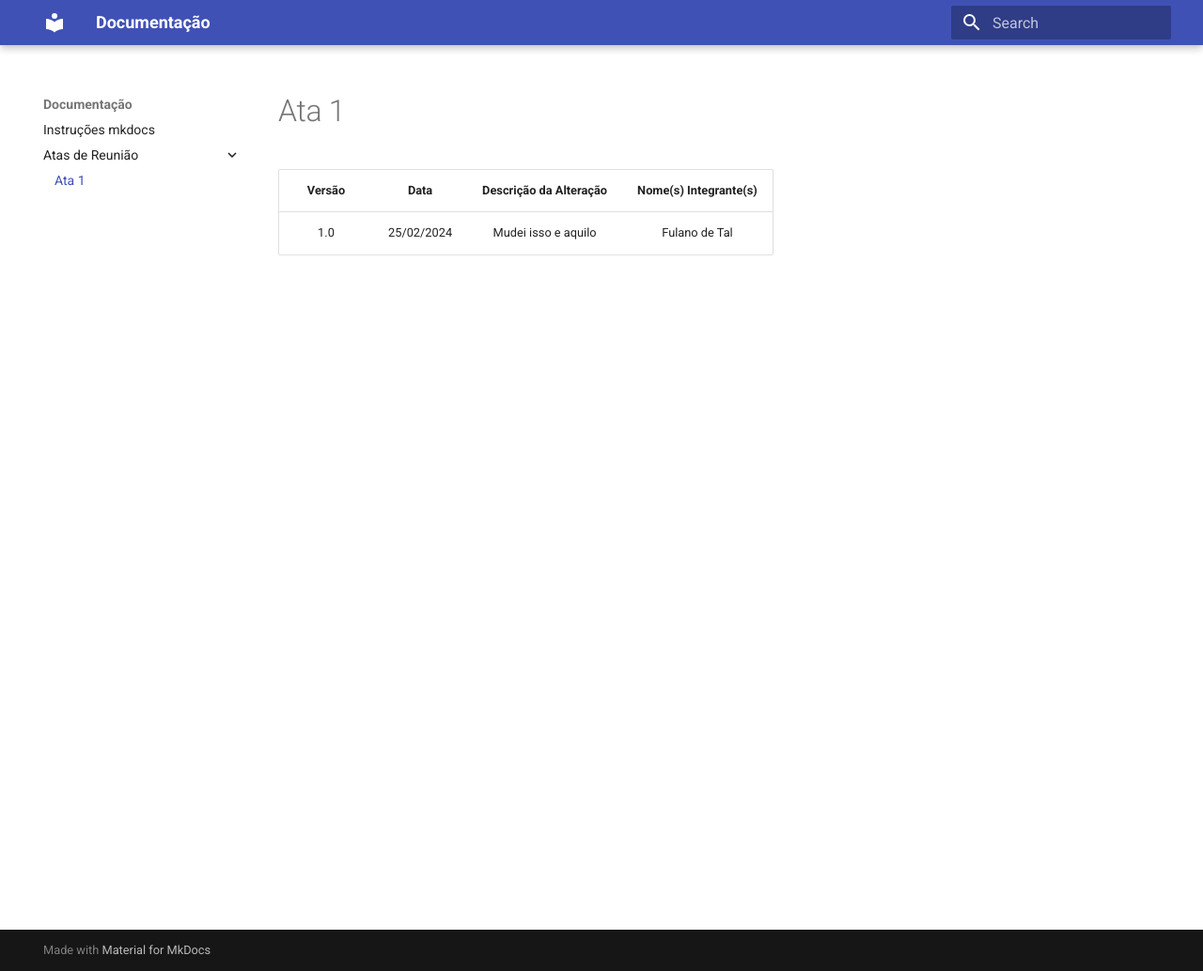
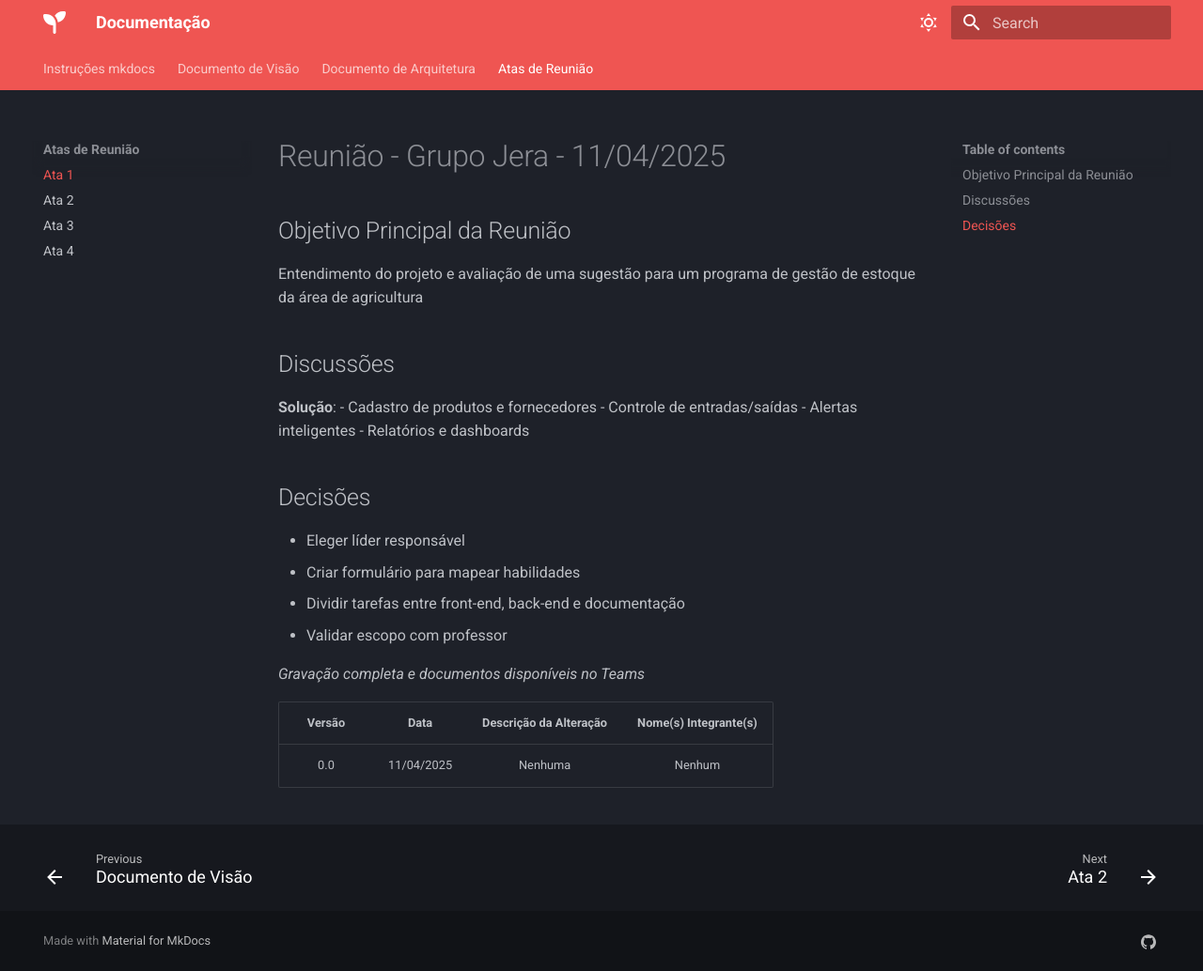
Before and after one commit to FGA0138-MDS-Ajax/2025.1-Jera, an MkDocs documentation site: the page built from docs/atas-reuniao/ata-reuniao-1.md, in a window 1280 px wide and 1034 px high. Shown: the whole window at 94% size. Built offline with MkDocs 1.6.1 and Material for MkDocs 9.7.7, drawn with Linux system fonts in a browser that asks for light colours.

Commit message:
Atualiza documentacao com abas e atas

```diff
--- a/docs/atas-reuniao/ata-reuniao-1.md
+++ b/docs/atas-reuniao/ata-reuniao-1.md
@@ -1,3 +1,24 @@
+# Reunião - Grupo Jera - 11/04/2025
+
+## Objetivo Principal da Reunião
+Entendimento do projeto e avaliação de uma sugestão para um programa de gestão de estoque da área de agricultura
+
+## Discussões
+**Solução**:
+- Cadastro de produtos e fornecedores
+- Controle de entradas/saídas
+- Alertas inteligentes
+- Relatórios e dashboards
+
+
+## Decisões
+- Eleger líder responsável
+- Criar formulário para mapear habilidades
+- Dividir tarefas entre front-end, back-end e documentação
+- Validar escopo com professor
+
+*Gravação completa e documentos disponíveis no Teams*
+
 | Versão | Data | Descrição da Alteração | Nome(s) Integrante(s) |
 | :----: | :--: | :--------------------: | :-------------------: |
-| 1.0 | 25/02/2024 | Mudei isso e aquilo | Fulano de Tal |
+| 0.0 | 11/04/2025 | Nenhuma | Nenhum |
--- a/mkdocs.yml
+++ b/mkdocs.yml
@@ -2,8 +2,55 @@ site_name: Documentação
 
 nav:
   - Instruções mkdocs: "index.md"
+  - Documento de Visão: "doc-visao/visao-produto.md"
+  - Documento de Arquitetura: "doc-arq/rep-arquitetural"
   - Atas de Reunião:
-    - Ata 1: "atas-reuniao/ata-reuniao-1.md"
+      - Ata 1: "atas-reuniao/ata-reuniao-1.md"
+      - Ata 2: "atas-reuniao/ata-reuniao-2.md"
+      - Ata 3: "atas-reuniao/ata-reuniao-3.md"
+      - Ata 4: "atas-reuniao/ata-reuniao-4.md"
 
 theme:
   name: material
+  font:
+    text: Roboto
+    code: Roboto Mono
+  icon:
+    logo: fontawesome/solid/seedling
+  features:
+    - navigation.footer
+    - navigation.tabs
+  palette:
+    # Dark Mode
+    - scheme: slate
+      toggle:
+        icon: material/weather-sunny
+        name: Dark mode
+      primary: red
+      accent: deep purple
+
+    # Light Mode
+    - scheme: default
+      toggle:
+        icon: material/weather-night
+        name: Light mode
+      primary: blue
+      accent: deep orange
+
+markdown_extensions:
+  - attr_list
+  - pymdownx.emoji:
+      emoji_index: !!python/name:material.extensions.emoji.twemoji
+      emoji_generator: !!python/name:material.extensions.emoji.to_svg
+  - pymdownx.highlight:
+      anchor_linenums: true
+      line_spans: __span
+      pygments_lang_class: true
+  - pymdownx.inlinehilite
+  - pymdownx.snippets
+  - pymdownx.superfences
+
+extra:
+  social:
+    - icon: simple/github
+      link: https://github.com/FGA0138-MDS-Ajax/2025.1-Jera
```
Also changed, not shown: docs/atas-reuniao/ata-reuniao-2.md (added, +24 -0 lines), docs/atas-reuniao/ata-reuniao-3.md (added, +23 -0 lines), docs/atas-reuniao/ata-reuniao-4.md (added, +23 -0 lines), docs/doc-arq/rep-arquitetural.md (added), docs/doc-visao/visao-produto.md (added), docs/index.md (line endings or trailing spaces), 1 other file.
